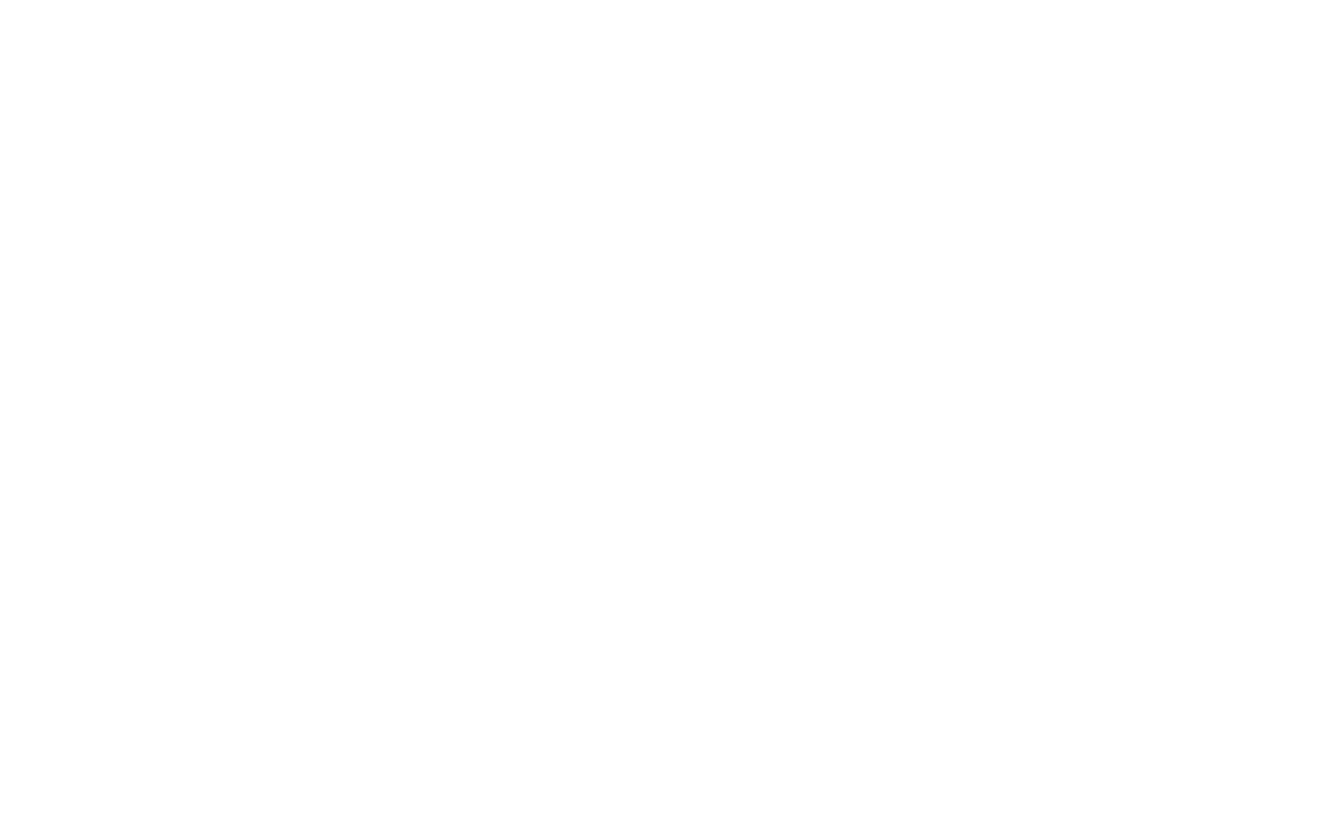
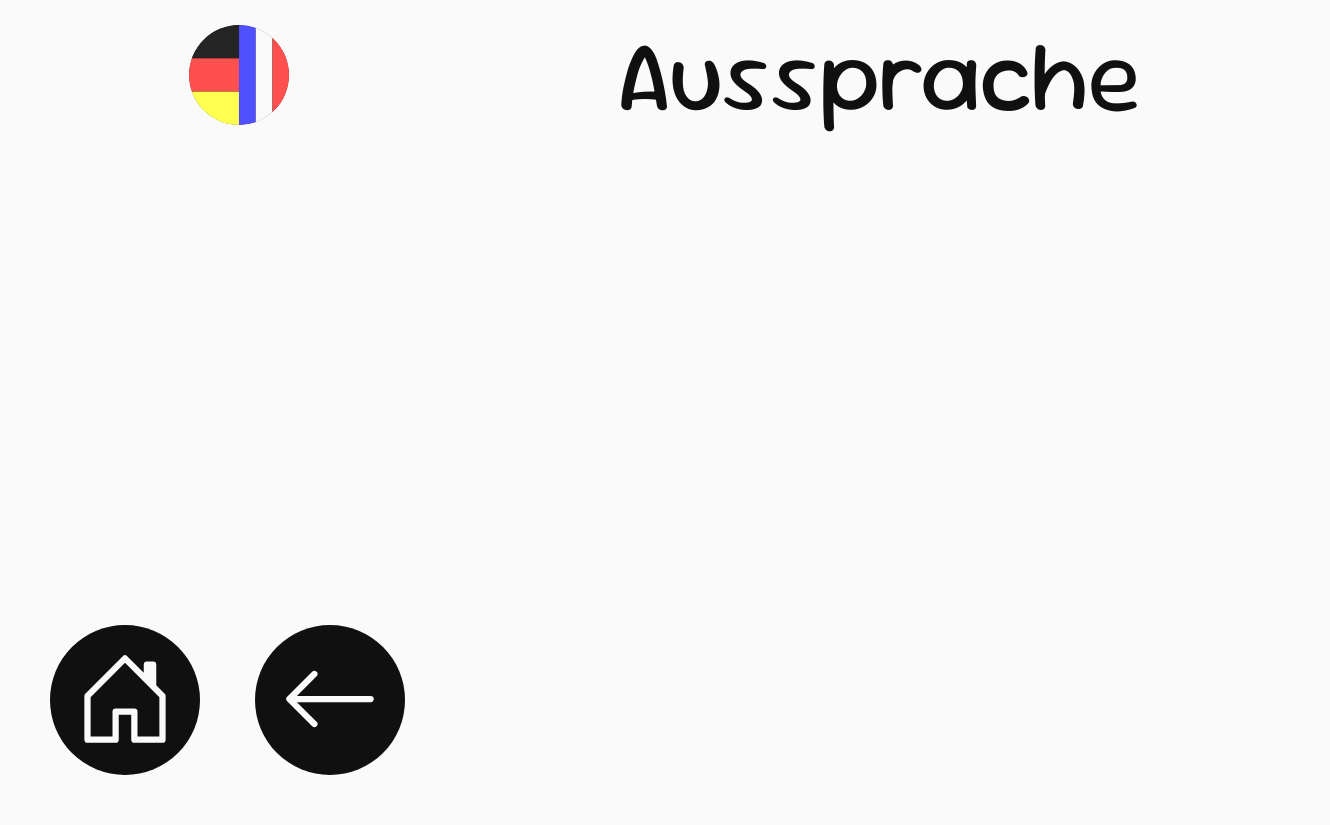
Before and after one commit to bzeizinger/Aussprache, a plain HTML site: page pages/intro.html in a window 1280 px wide. Shown: the whole page, 1330 px wide, since content can reach past the window. Before the commit the page ends 800 px from the top, so only its background shows below. Drawn offline with Linux system fonts and the light colour scheme.

Commit message:
Structure of normal page

```diff
--- a/index.html
+++ b/index.html
@@ -14,7 +14,9 @@
     </header>
     <div class="start">
         <span>Aussprache</span>
-        <button>Los!</button>
+        <button id="start" onclick="start()">Los!</button>
     </div>
+
+    <script src="script.js"></script>
 </body>
 </html>
--- a/pages/intro.html
+++ b/pages/intro.html
@@ -0,0 +1,34 @@
+<!DOCTYPE html>
+<html lang="en">
+<head>
+    <meta charset="UTF-8">
+    <meta name="viewport" content="width=device-width, initial-scale=1.0">
+    <title>Aussprache</title>
+    <link rel="stylesheet" href="/style.css">
+    <link rel="icon" href="/assets/img/favicon.ico">
+</head>
+<body>
+    <header>
+        <img src="/assets/img/icon.svg" alt="">
+        <span>Aussprache</span>
+    </header>
+
+    <main>
+
+    </main>
+
+    <footer>
+        <button>
+            <svg xmlns="http://www.w3.org/2000/svg" width="100" height="100" fill="currentColor" class="bi bi-house-door" viewBox="0 0 16 16">
+                <path d="M8.354 1.146a.5.5 0 0 0-.708 0l-6 6A.5.5 0 0 0 1.5 7.5v7a.5.5 0 0 0 .5.5h4.5a.5.5 0 0 0 .5-.5v-4h2v4a.5.5 0 0 0 .5.5H14a.5.5 0 0 0 .5-.5v-7a.5.5 0 0 0-.146-.354L13 5.793V2.5a.5.5 0 0 0-.5-.5h-1a.5.5 0 0 0-.5.5v1.293zM2.5 14V7.707l5.5-5.5 5.5 5.5V14H10v-4a.5.5 0 0 0-.5-.5h-3a.5.5 0 0 0-.5.5v4z"/>
+            </svg>
+        </button>
+        <button>
+            <svg xmlns="http://www.w3.org/2000/svg" width="100" height="100" fill="currentColor" class="bi bi-arrow-left" viewBox="0 0 16 16">
+                <path fill-rule="evenodd" d="M15 8a.5.5 0 0 0-.5-.5H2.707l3.147-3.146a.5.5 0 1 0-.708-.708l-4 4a.5.5 0 0 0 0 .708l4 4a.5.5 0 0 0 .708-.708L2.707 8.5H14.5A.5.5 0 0 0 15 8"/>
+            </svg>
+        </button>
+    </footer>
+    <script src="script.js"></script>
+</body>
+</html>
--- a/script.js
+++ b/script.js
@@ -0,0 +1,5 @@
+let start_button = document.getElementById("start")
+
+function start() {
+    window.location.href = "/pages/intro.html"
+}
--- a/style.sass
+++ b/style.sass
@@ -55,6 +55,26 @@ header
     span
         font-size: 100px
 
+footer
+    height: 175px
+    width: 100vw
+    padding: 25px
+
+    button
+        height: 150px
+        width: 150px
+        background-color: $main
+        color: $bg
+        border: none
+        border-radius: 100px
+        cursor: pointer
+        margin-right: 25px
+        margin-left: 25px
+
+main
+    height: calc( 100vh - 350px )
+    width: 100vw
+
 .start
     display: flex
     justify-content: center
```
Also changed, not shown: style.css.
